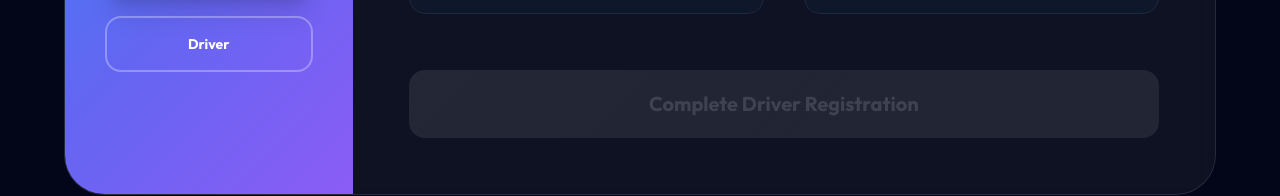
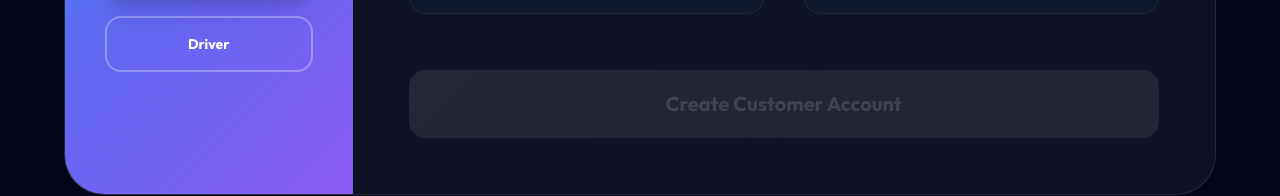
Before and after one commit to OmRathkanthiwar/DriveMate, a React (Vite) app in the folder client/: page /register in a window 1280 px wide. Shown: the part 375-571 px from the top of the page. Built offline with nearby package versions, Linux system fonts and the light colour scheme.

Commit message:
Fix: Improved registration UI clarity and role-specific loading states

```diff
--- a/client/src/pages/Register.jsx
+++ b/client/src/pages/Register.jsx
@@ -172,7 +172,10 @@ const Register = () => {
                   disabled={loading || !isFormValid()}
                   className="w-full py-5 rounded-2xl premium-gradient text-white font-bold text-xl hover:shadow-2xl transition-all disabled:opacity-20 disabled:grayscale cursor-pointer active:scale-95"
                 >
-                  {loading ? 'Registering Driver...' : 'Complete Driver Registration'}
+                  {loading
+                    ? (role === 'driver' ? 'Registering Driver...' : 'Creating Account...')
+                    : (role === 'driver' ? 'Complete Driver Registration' : 'Create Customer Account')
+                  }
                 </button>
               </div>
             </form>
```
